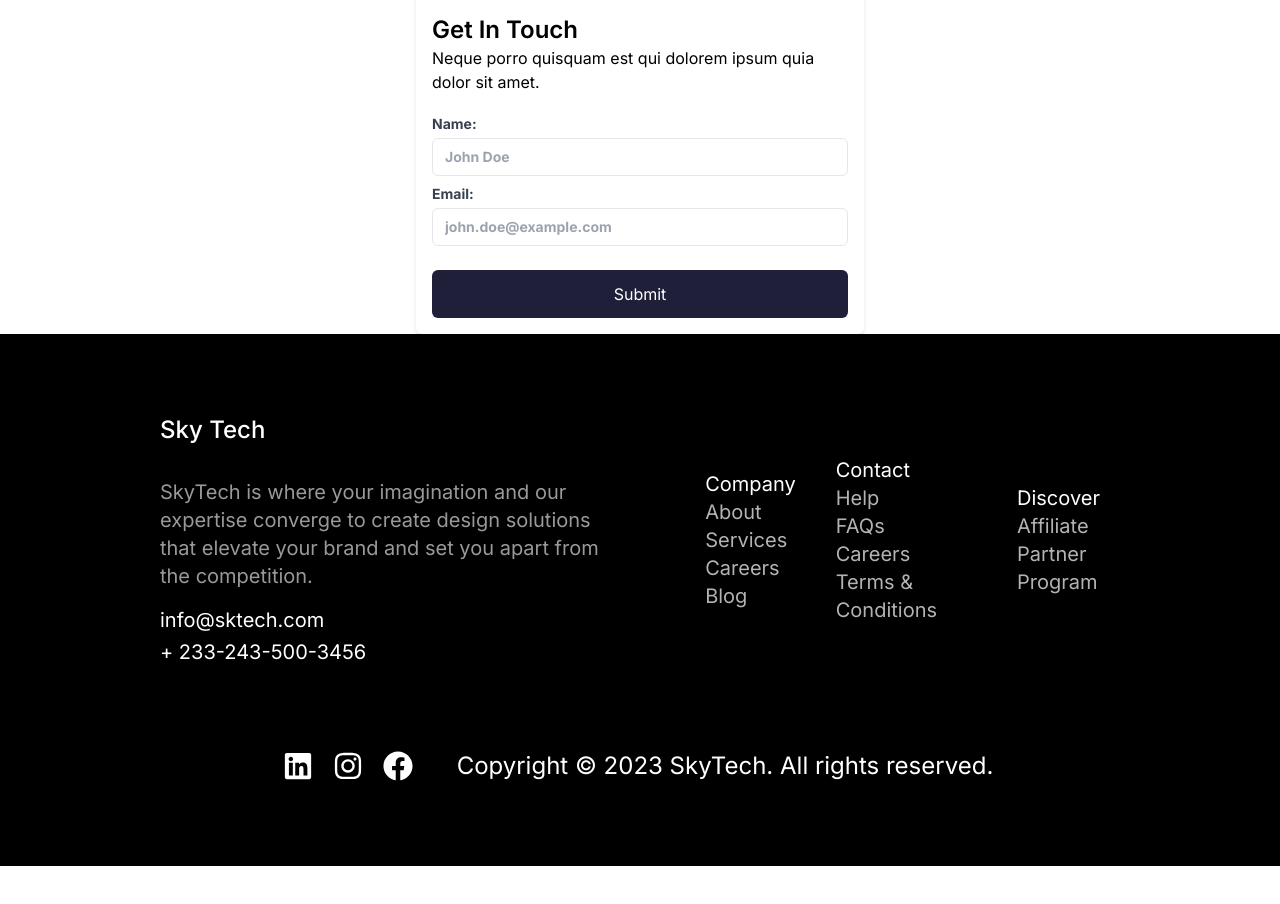
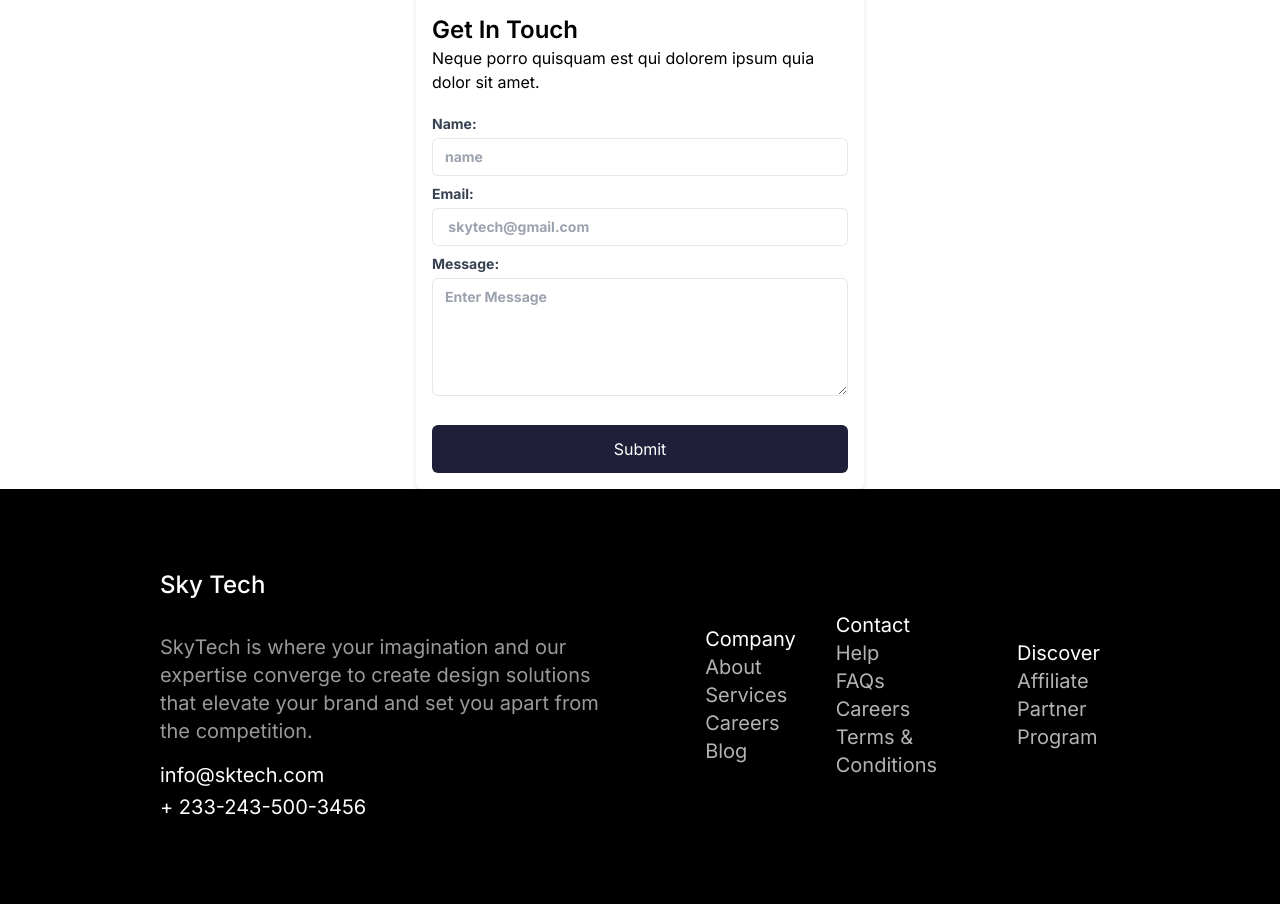
Before and after one commit to richardsomda/skylanding, a Next.js app: page / in a window 1280 px wide. Shown: the part 3800-4704 px from the top of the page. Before the commit the page ends 4666 px from the top, so only its background shows below. Built offline with nearby package versions, Linux system fonts and the light colour scheme.

Commit message:
Form Update

```diff
--- a/src/components/ContactForm.tsx
+++ b/src/components/ContactForm.tsx
@@ -35,26 +35,37 @@ const ContactForm: React.FC = () => {
       <label className="block text-gray-700 text-sm font-bold mb-2" htmlFor="name">
         Name:
         <input
-          className="w-full px-3 py-2 border rounded-md mt-1 focus:outline-none focus:ring focus:border-blue-300"
+          className="w-full px-3 py-2 border rounded-md mt-1 focus:outline-none focus:ring focus:border-herotext"
           type="text"
           name="name"
           id="name"
           value={formData.name}
           onChange={handleChange}
-          placeholder="John Doe"
+          placeholder="name"
         />
       </label>
 
       <label className="block text-gray-700 text-sm font-bold mb-2" htmlFor="email">
         Email:
         <input
-          className="w-full px-3 py-2 border rounded-md mt-1 focus:outline-none focus:ring focus:border-blue-300"
+          className="w-full px-3 py-2 border rounded-md mt-1 focus:outline-none focus:ring focus:border-herotext"
           type="email"
           name="email"
           id="email"
           value={formData.email}
           onChange={handleChange}
-          placeholder="john.doe@example.com"
+          placeholder=" skytech@gmail.com"
+        />
+      </label>
+      <label className="block text-gray-700 text-sm font-bold mb-2" >
+        Message:
+        <textarea
+          className="w-full px-3 py-2 border rounded-md mt-1 focus:outline-none focus:ring focus:border-herotext"
+          name="message"
+          id="message"
+          rows={5}
+          onChange={handleChange}
+          placeholder="Enter Message"
         />
       </label>
 
```
